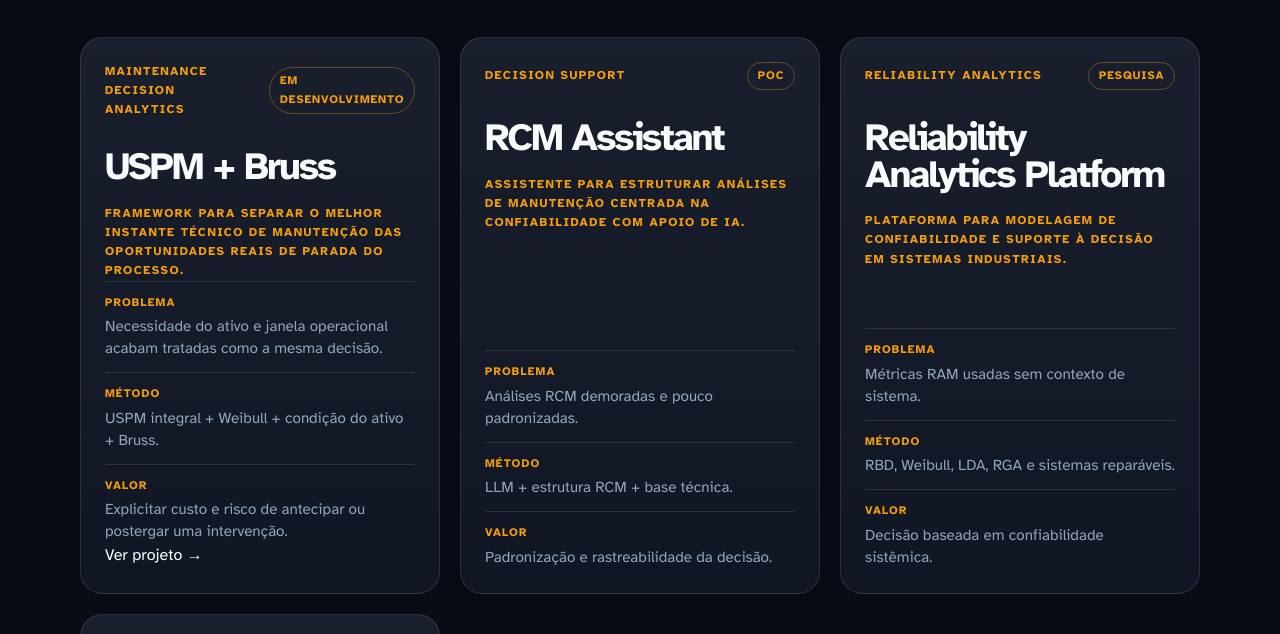
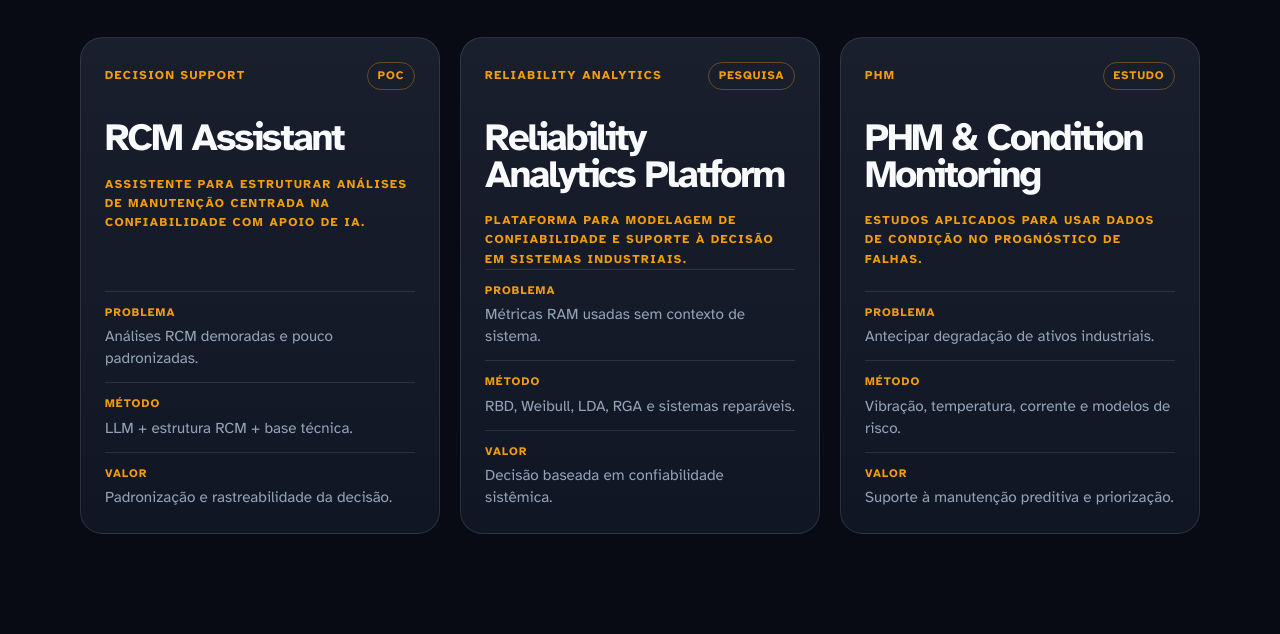
Before and after one commit to fcoelopes/portfoliofcoelds, an Astro site: page / in a window 1280 px wide. Shown: the part 2682-3316 px from the top of the page. Built offline with nearby package versions, Linux system fonts and the light colour scheme; Astro itself is replaced by a stand-in of ours.

Commit message:
refactor: keep homepage project grid focused

```diff
--- a/src/pages/index.astro
+++ b/src/pages/index.astro
@@ -162,49 +162,6 @@ import { SITE_DESCRIPTION, SITE_TITLE } from "../consts";
         <div class="project-grid refined">
           <article class="project-card refined">
             <div class="project-top">
-              <p>Maintenance Decision Analytics</p>
-              <span class="project-status">Em desenvolvimento</span>
-            </div>
-
-            <h3>USPM + Bruss</h3>
-
-            <p class="project-summary">
-              Framework para separar o melhor instante técnico de manutenção das
-              oportunidades reais de parada do processo.
-            </p>
-
-            <div class="project-meta">
-              <div>
-                <span>Problema</span>
-                <strong
-                  >Necessidade do ativo e janela operacional acabam tratadas como
-                  a mesma decisão.</strong
-                >
-              </div>
-
-              <div>
-                <span>Método</span>
-                <strong
-                  >USPM integral + Weibull + condição do ativo + Bruss.</strong
-                >
-              </div>
-
-              <div>
-                <span>Valor</span>
-                <strong
-                  >Explicitar custo e risco de antecipar ou postergar uma
-                  intervenção.</strong
-                >
-              </div>
-            </div>
-
-            <a href="/blog/projeto-uspm-bruss" class="project-card-link">
-              Ver projeto →
-            </a>
-          </article>
-
-          <article class="project-card refined">
-            <div class="project-top">
               <p>Decision Support</p>
               <span class="project-status">PoC</span>
             </div>
```
